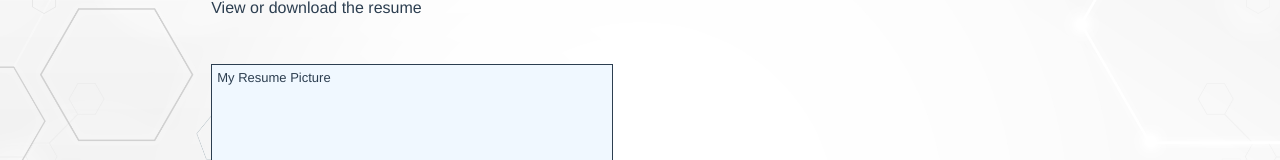
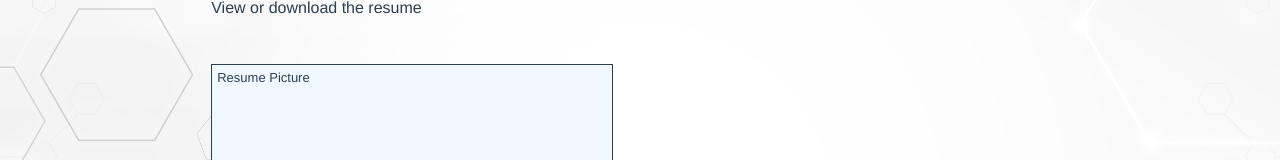
Before and after one commit to EmmanuelOdedele/portfolio-project, a Vue app: page /resume in a window 1280 px wide. Shown: the part 246-406 px from the top of the page. Built offline with nearby package versions, Linux system fonts and the light colour scheme.

Commit message:
adjustment

```diff
--- a/src/views/Resume.vue
+++ b/src/views/Resume.vue
@@ -6,7 +6,7 @@
       <br />
 
       <div class="resume">
-        <div class="resume-item"><p>My Resume Picture</p></div>
+        <div class="resume-item"><p>Resume Picture</p></div>
       </div>
     </div>
   </div>
```
